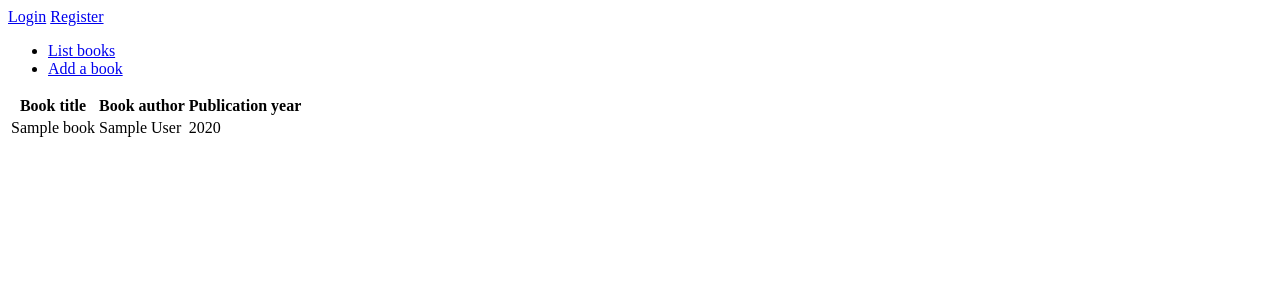
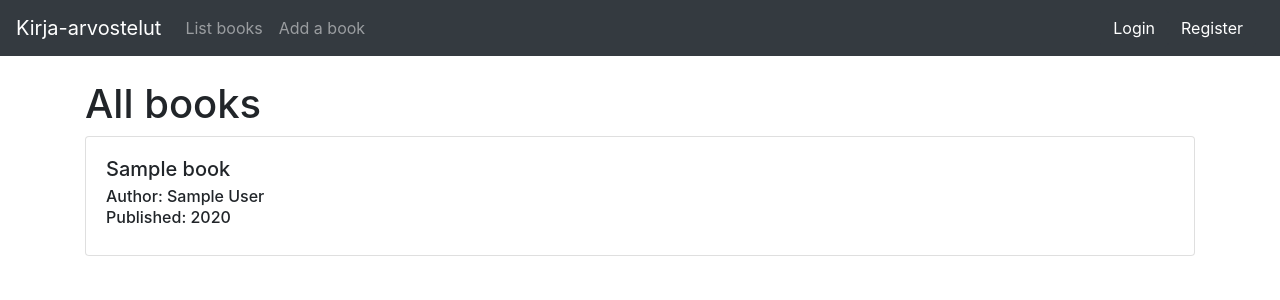
Before and after one commit to guotin/tietokantasovellus, a Flask app: page /books in a window 1280 px wide. Shown: the top 300 px of the page. Run offline with Flask 2, Linux system fonts and the light colour scheme; tables that the repository leaves empty hold one stand-in row (values such as "Sample post"); some libraries are stand-ins or nearby versions.

Commit message:
Added some styling and fixed a bug with deleting a reviewed book

```diff
--- a/application/books/models.py
+++ b/application/books/models.py
@@ -9,7 +9,7 @@ class Book(db.Model):
     publication_year = db.Column(db.Integer, nullable=False)
 
     users = db.relationship("UserBook", cascade="all, delete-orphan")
-    reviews = db.relationship("Review", backref="book", lazy=True)
+    reviews = db.relationship("Review", backref="book", lazy=True, cascade="all, delete-orphan")
 
     def __init__(self, name, author, publication_year):
         self.name = name
--- a/application/templates/books/list.html
+++ b/application/templates/books/list.html
@@ -1,27 +1,30 @@
 {% extends "layout.html" %}
 
 {% block body %}
-  <table>
-    <tr>
-      <th>Book title</th>
-      <th>Book author</th>
-      <th>Publication year</th>
-    </tr>
+<h1>All books</h1>
 {% for book in books %}
-    <tr>
-      <td>{{ book.name }}</td>
-      <td>{{ book.author }}</td>
-      <td>{{ book.publication_year }}</td>
+<div class="card mb-3 card-block">
+  <div class="card-body">
+    <h5 class="card-title">
+      {{ book.name}}
+    </h5>
+    <h6 class="card-subtitle mb-2">
+      Author: {{ book.author }}
+    </h6>
+    <h6 class="card-subtitle mb-2">
+      Published: {{ book.publication_year}}
+    </h6>
     <td>
       {% if current_user.is_authenticated %}
       <form method="POST" action="{{ url_for('books_contact', book_id=book.id) }}">
-          <input type="submit" name="delete" value="Delete book"/>
-          <input type="submit" name="update" value="Update data"/>
-          <input type="submit" name="review" value="Give a review"/>
+        <input type="submit" class="btn btn-dark my-2 my-sm-0" name="delete" value="Delete book"/>
+        <input type="submit" class="btn btn-dark my-2 my-sm-0" name="update" value="Update data"/>
+        <input type="submit" class="btn btn-dark my-2 my-sm-0" name="review" value="Give a review"/>
       </form>
       {% endif %}
     </td>
-    </tr>
+  </div>
+</div>
 {% endfor %}
-  </table>
+
 {% endblock %}
--- a/application/templates/layout.html
+++ b/application/templates/layout.html
@@ -3,26 +3,55 @@
   <head>
     <meta charset="utf-8">
     <title>Kirja-arvostelut</title>
+    <link rel="stylesheet" href="https://maxcdn.bootstrapcdn.com/bootstrap/4.0.0/css/bootstrap.min.css" integrity="sha384-Gn5384xqQ1aoWXA+058RXPxPg6fy4IWvTNh0E263XmFcJlSAwiGgFAW/dAiS6JXm" crossorigin="anonymous">
   </head>
 
   <body>
+
+    <nav class="navbar navbar-expand-md navbar-dark bg-dark mb-4">
+        <a class="navbar-brand" href="/">Kirja-arvostelut</a>
+        <button class="navbar-toggler" type="button" data-toggle="collapse" data-target="#navbarCollapse" aria-controls="navbarCollapse" aria-expanded="false" aria-label="Toggle navigation">
+          <span class="navbar-toggler-icon"></span>
+        </button>
+        <div class="collapse navbar-collapse" id="navbarCollapse">
+          <ul class="navbar-nav mr-auto">
+            <li class="nav-item">
+              <a class="nav-link" href="{{ url_for('books_index') }} ">List books</a>
+            </li>
+            <li class="nav-item">
+              <a class="nav-link" href="{{ url_for('books_form') }} ">Add a book</a>
+            </li>
+          </ul>
+          <ul class="navbar-nav mr-sm-2">
             {% if current_user.is_authenticated %}
-    <p>
-      Logged in as {{ current_user.username }}. <a href="{{ url_for('auth_logout') }}">Logout</a>
-    </p>
+            <li class="nav-item navbar-text">
+              Logged in as {{ current_user.username }}
+            </li>
+            <li class="nav-item">
+              <a class="btn btn-dark my-2 my-sm-0" href="{{ url_for('auth_logout') }}">Logout</a>
+            </li>
             {% else %}
-    <a href="{{url_for('auth_login') }}">Login</a> <a href="{{ url_for('auth_register') }}">Register</a>
+            <li class="nav-item">
+              <a class="btn btn-dark my-2 my-sm-0" href="{{ url_for('auth_login') }}">Login</a>
+            </li>
+            <li class="nav-item">
+                <a class="btn btn-dark my-2 my-sm-0" href="{{ url_for('auth_register') }}">Register</a>
+            </li>
             {% endif %}
+          </ul>
+        </div>
+      </nav>
 
-    <ul>
-      <li><a href="{{ url_for('books_index') }}">List books</a></li>
-      <li><a href="{{ url_for('books_form') }}">Add a book</a></li>
-    </ul>
-
+      <main role="main" class="container">
         {% block body %}
           <p>
           Content.
           </p>
         {% endblock %}
+      </main>
+
+    <script src="https://code.jquery.com/jquery-3.2.1.slim.min.js" integrity="sha384-KJ3o2DKtIkvYIK3UENzmM7KCkRr/rE9/Qpg6aAZGJwFDMVNA/GpGFF93hXpG5KkN" crossorigin="anonymous"></script>
+    <script src="https://cdnjs.cloudflare.com/ajax/libs/popper.js/1.12.9/umd/popper.min.js" integrity="sha384-ApNbgh9B+Y1QKtv3Rn7W3mgPxhU9K/ScQsAP7hUibX39j7fakFPskvXusvfa0b4Q" crossorigin="anonymous"></script>
+    <script src="https://maxcdn.bootstrapcdn.com/bootstrap/4.0.0/js/bootstrap.min.js" integrity="sha384-JZR6Spejh4U02d8jOt6vLEHfe/JQGiRRSQQxSfFWpi1MquVdAyjUar5+76PVCmYl" crossorigin="anonymous"></script>
   </body>
 </html>
```
Also changed, not shown: application/templates/auth/loginform.html (+12 -22 lines), application/templates/auth/new.html (+12 -22 lines), application/templates/books/new.html (+13 -28 lines), application/templates/books/update.html (+15 -29 lines), application/templates/index.html (+21 -5 lines), application/templates/reviews/new.html (+14 -22 lines). Lines whose indentation alone changed are shown as unchanged.
